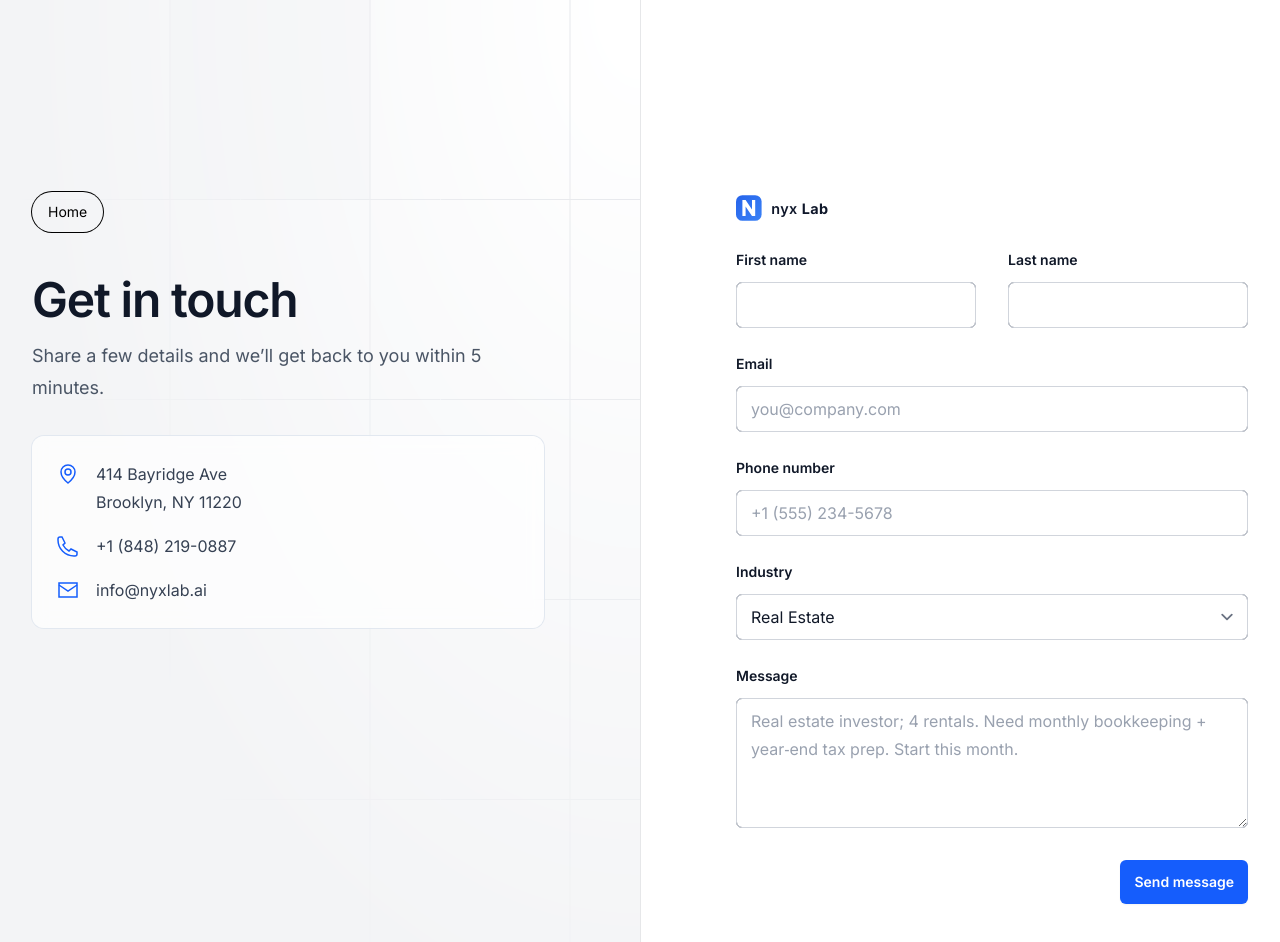
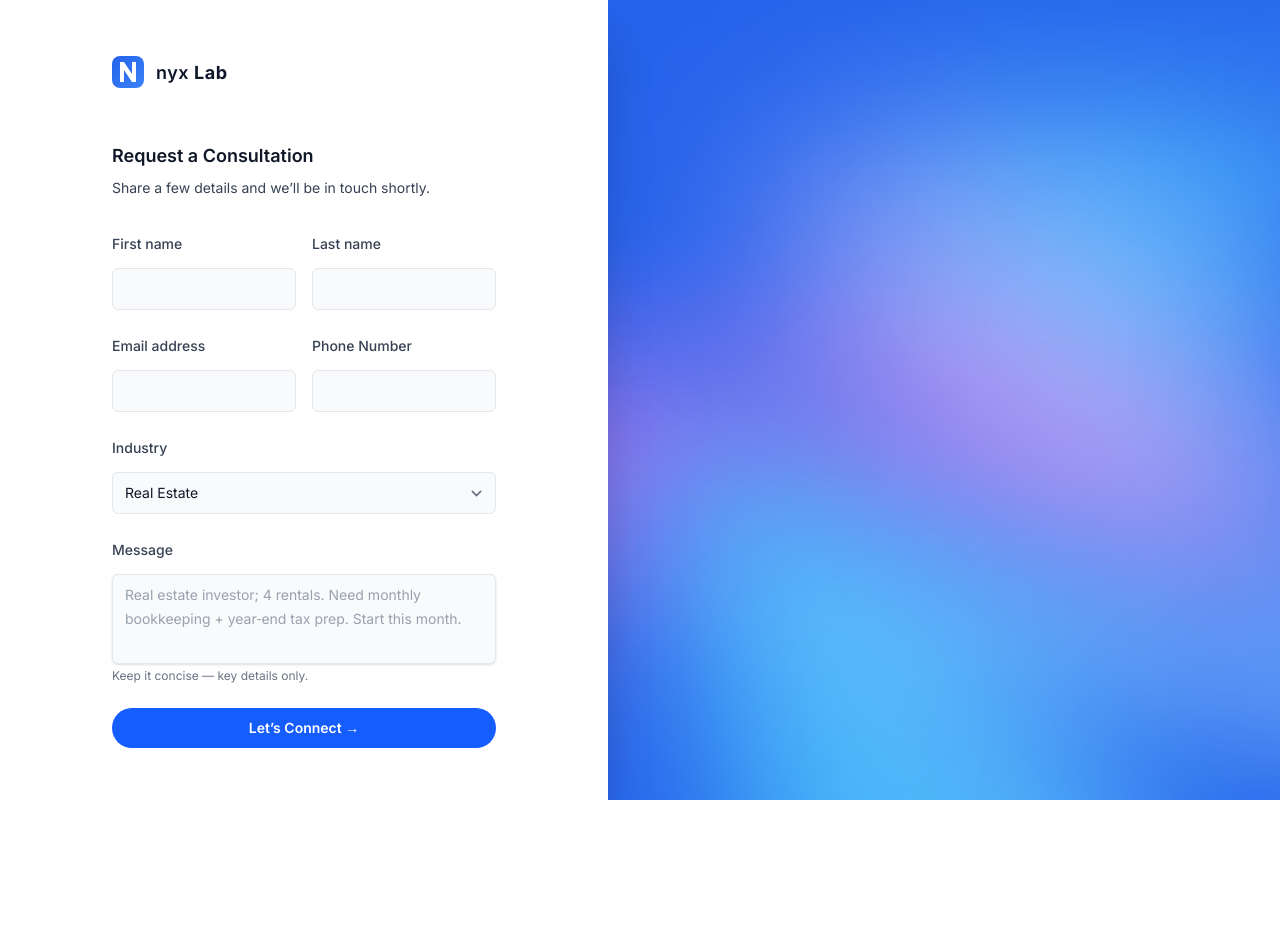
Before and after one commit to ahmadyousafdata-rgb/nyc-lab-1, a Next.js app: page /register in a window 1280 px wide. Shown: the top 942 px of the page. After the commit the page ends 800 px from the top, so only its background shows below. Built offline with nearby package versions, Linux system fonts and the light colour scheme.

Commit message:
revert(register): restore SlimLayout register form and original fields

```diff
--- a/src/app/(auth)/register/page.jsx
+++ b/src/app/(auth)/register/page.jsx
@@ -3,154 +3,54 @@ export const metadata = {
 }
 
 import Link from 'next/link'
+
+import { Button } from '@/components/Button'
+import { SelectField, TextField, TextAreaField } from '@/components/Fields'
 import { Logo } from '@/components/Logo'
-import { Button } from '@/components/Button'
+import { SlimLayout } from '@/components/SlimLayout'
 
 export default function Register() {
   return (
-    <div className="relative isolate bg-white">
-      <div className="mx-auto grid max-w-7xl grid-cols-1 lg:grid-cols-2">
-        {/* Left panel */}
-        <div className="relative px-6 pt-24 pb-20 sm:pt-32 lg:static lg:px-8 lg:py-48">
-          <div className="mx-auto max-w-xl lg:mx-0 lg:max-w-lg">
-            {/* Left: Home button only */}
-            <div className="flex items-center justify-start">
-              <Button href="/" variant="outline" color="blue" className="px-3 py-1 text-sm">
-                Home
-              </Button>
-            </div>
-            <div className="absolute inset-y-0 left-0 -z-10 w-full overflow-hidden bg-gray-100 ring-1 ring-gray-900/10 lg:w-1/2">
-              <svg
-                aria-hidden="true"
-                className="absolute inset-0 size-full mask-[radial-gradient(100%_100%_at_top_right,white,transparent)] stroke-gray-200"
-              >
-                <defs>
-                  <pattern x="100%" y={-1} id="gridPattern" width={200} height={200} patternUnits="userSpaceOnUse">
-                    <path d="M130 200V.5M.5 .5H200" fill="none" />
-                  </pattern>
-                </defs>
-                <rect width="100%" height="100%" strokeWidth={0} className="fill-white" />
-                <svg x="100%" y={-1} className="overflow-visible fill-gray-50">
-                  <path d="M-470.5 0h201v201h-201Z" strokeWidth={0} />
-                </svg>
-                <rect fill="url(#gridPattern)" width="100%" height="100%" strokeWidth={0} />
-              </svg>
-              <div
-                aria-hidden="true"
-                className="absolute top-[calc(100%-13rem)] -left-56 hidden transform-gpu blur-3xl lg:top-[calc(50%-7rem)] lg:left-[max(-14rem,calc(100%-59rem))]"
-              >
-                <div
-                  style={{
-                    clipPath:
-                      'polygon(74.1% 56.1%, 100% 38.6%, 97.5% 73.3%, 85.5% 100%, 80.7% 98.2%, 72.5% 67.7%, 60.2% 37.8%, 52.4% 32.2%, 47.5% 41.9%, 45.2% 65.8%, 27.5% 23.5%, 0.1% 35.4%, 17.9% 0.1%, 27.6% 23.5%, 76.1% 2.6%, 74.1% 56.1%)',
-                  }}
-                  className="aspect-1155/678 w-288.75 bg-linear-to-br from-blue-300 to-blue-600 opacity-10"
-                />
-              </div>
-            </div>
-            <h2 className="mt-10 text-4xl font-semibold tracking-tight text-pretty text-gray-900 sm:text-5xl">
-              Get in touch
-            </h2>
-            <p className="mt-3 text-lg/8 text-gray-600">
-              Share a few details and we’ll get back to you within 5 minutes.
-            </p>
-            <dl className="mt-8 space-y-4 text-base/7 text-gray-700 rounded-xl bg-white/70 p-6 ring-1 ring-slate-200 backdrop-blur">
-              <div className="flex gap-x-4">
-                <dt className="flex-none">
-                  <span className="sr-only">Address</span>
-                  <svg aria-hidden="true" className="h-7 w-6 text-blue-600" viewBox="0 0 24 24" fill="none" stroke="currentColor" strokeWidth="1.5"><path d="M12 21s-7-5.686-7-11a7 7 0 1 1 14 0c0 5.314-7 11-7 11Z"/><circle cx="12" cy="10" r="3"/></svg>
-                </dt>
-                <dd>
-                  414 Bayridge Ave
-                  <br />
-                  Brooklyn, NY 11220
-                </dd>
-              </div>
-              <div className="flex gap-x-4">
-                <dt className="flex-none">
-                  <span className="sr-only">Telephone</span>
-                  <svg aria-hidden="true" className="h-7 w-6 text-blue-600" viewBox="0 0 24 24" fill="none" stroke="currentColor" strokeWidth="1.5"><path d="M2 5a2 2 0 0 1 2-2h2l3 6-2 2a14 14 0 0 0 6 6l2-2 6 3v2a2 2 0 0 1-2 2h-1C9.163 22 2 14.837 2 6V5Z"/></svg>
-                </dt>
-                <dd>
-                  <a href="tel:+18482190887" className="hover:text-gray-900">
-                    +1 (848) 219-0887
-                  </a>
-                </dd>
-              </div>
-              <div className="flex gap-x-4">
-                <dt className="flex-none">
-                  <span className="sr-only">Email</span>
-                  <svg aria-hidden="true" className="h-7 w-6 text-blue-600" viewBox="0 0 24 24" fill="none" stroke="currentColor" strokeWidth="1.5"><path d="M3 5h18v14H3z"/><path d="m3 7 9 6 9-6"/></svg>
-                </dt>
-                <dd>
-                  <a href="mailto:info@nyxlab.ai" className="hover:text-gray-900">
-                    info@nyxlab.ai
-                  </a>
-                </dd>
-              </div>
-            </dl>
-          </div>
-        </div>
-
-        {/* Right form (with logo) */}
-        <form action="/api/contact" method="POST" className="px-6 pt-20 pb-24 sm:pb-32 lg:px-8 lg:py-48">
-          <div className="mx-auto max-w-xl lg:mr-0 lg:max-w-lg">
-            <div className="mb-6 flex items-center">
-              <Link href="/" aria-label="Home" className="flex items-center gap-2">
-                <Logo className="h-8 w-auto" />
+    <SlimLayout>
+      <div className="flex">
+        <Link href="/" aria-label="Home">
+          <Logo className="h-10 w-auto" />
         </Link>
       </div>
-            <div className="grid grid-cols-1 gap-x-8 gap-y-6 sm:grid-cols-2">
-              <div>
-                <label htmlFor="first_name" className="block text-sm/6 font-semibold text-gray-900">First name</label>
-                <div className="mt-2.5">
-                  <input id="first_name" name="first_name" type="text" autoComplete="given-name" required className="block w-full rounded-md bg-white px-3.5 py-2 text-base text-gray-900 outline-1 -outline-offset-1 outline-gray-300 placeholder:text-gray-400 focus:outline-2 focus:-outline-offset-2 focus:outline-blue-600" />
-                </div>
-              </div>
-              <div>
-                <label htmlFor="last_name" className="block text-sm/6 font-semibold text-gray-900">Last name</label>
-                <div className="mt-2.5">
-                  <input id="last_name" name="last_name" type="text" autoComplete="family-name" required className="block w-full rounded-md bg-white px-3.5 py-2 text-base text-gray-900 outline-1 -outline-offset-1 outline-gray-300 placeholder:text-gray-400 focus:outline-2 focus:-outline-offset-2 focus:outline-blue-600" />
-                </div>
-              </div>
-              <div className="sm:col-span-2">
-                <label htmlFor="email" className="block text-sm/6 font-semibold text-gray-900">Email</label>
-                <div className="mt-2.5">
-                  <input id="email" name="email" type="email" autoComplete="email" placeholder="you@company.com" required className="block w-full rounded-md bg-white px-3.5 py-2 text-base text-gray-900 outline-1 -outline-offset-1 outline-gray-300 placeholder:text-gray-400 focus:outline-2 focus:-outline-offset-2 focus:outline-blue-600" />
-                </div>
-              </div>
-              <div className="sm:col-span-2">
-                <label htmlFor="phone" className="block text-sm/6 font-semibold text-gray-900">Phone number</label>
-                <div className="mt-2.5">
-                  <input id="phone" name="phone" type="tel" autoComplete="tel" placeholder="+1 (555) 234-5678" required className="block w-full rounded-md bg-white px-3.5 py-2 text-base text-gray-900 outline-1 -outline-offset-1 outline-gray-300 placeholder:text-gray-400 focus:outline-2 focus:-outline-offset-2 focus:outline-blue-600" />
-                </div>
-              </div>
-              <div className="sm:col-span-2">
-                <label htmlFor="Options" className="block text-sm/6 font-semibold text-gray-900">Industry</label>
-                <div className="mt-2.5">
-                  <select id="Options" name="Options" className="block w-full rounded-md bg-white px-3.5 py-2 text-base text-gray-900 outline-1 -outline-offset-1 outline-gray-300 focus:outline-2 focus:-outline-offset-2 focus:outline-blue-600">
+      <h2 className="mt-12 text-lg font-semibold text-gray-900">Request a Consultation</h2>
+      <p className="mt-1 text-sm text-gray-700">Share a few details and we’ll be in touch shortly.</p>
+      <form action="/api/contact" method="POST" className="mt-8 grid grid-cols-1 gap-x-4 gap-y-6 sm:grid-cols-2">
+        <TextField label="First name" name="first_name" type="text" autoComplete="given-name" required />
+        <TextField label="Last name" name="last_name" type="text" autoComplete="family-name" required />
+        <TextField label="Email address" name="email" type="email" autoComplete="email" required />
+        <TextField label="Phone Number" name="phone" type="tel" autoComplete="tel" required />
+
+        <SelectField className="col-span-full" label="Industry" name="Options">
           <option>Real Estate</option>
           <option>Healthcare</option>
           <option>E-commerce</option>
           <option>Other</option>
-                  </select>
-                </div>
-              </div>
-              <div className="sm:col-span-2">
-                <label htmlFor="message" className="block text-sm/6 font-semibold text-gray-900">Message</label>
-                <div className="mt-2.5">
-                  <textarea id="message" name="message" rows={4} required placeholder="Real estate investor; 4 rentals. Need monthly bookkeeping + year‑end tax prep. Start this month." className="block w-full rounded-md bg-white px-3.5 py-2 text-base text-gray-900 outline-1 -outline-offset-1 outline-gray-300 placeholder:text-gray-400 focus:outline-2 focus:-outline-offset-2 focus:outline-blue-600" />
-                </div>
-              </div>
-            </div>
-            <div className="mt-8 flex justify-end">
-              <button type="submit" className="rounded-md bg-blue-600 px-3.5 py-2.5 text-center text-sm font-semibold text-white shadow-xs hover:bg-blue-500 focus-visible:outline-2 focus-visible:outline-offset-2 focus-visible:outline-blue-600">
-                Send message
-              </button>
-            </div>
+        </SelectField>
+
+        <TextAreaField
+          className="col-span-full"
+          label="Message"
+          name="message"
+          placeholder="Real estate investor; 4 rentals. Need monthly bookkeeping + year‑end tax prep. Start this month."
+          required
+          rows={3}
+          maxLength={280}
+          hint="Keep it concise — key details only."
+        />
+
+        <div className="col-span-full">
+          <Button type="submit" variant="solid" color="blue" className="w-full">
+            <span>
+              Let’s Connect <span aria-hidden="true">&rarr;</span>
+            </span>
+          </Button>
         </div>
       </form>
-      </div>
-    </div>
+    </SlimLayout>
   )
 }
```
Lines whose indentation alone changed are shown as unchanged.
